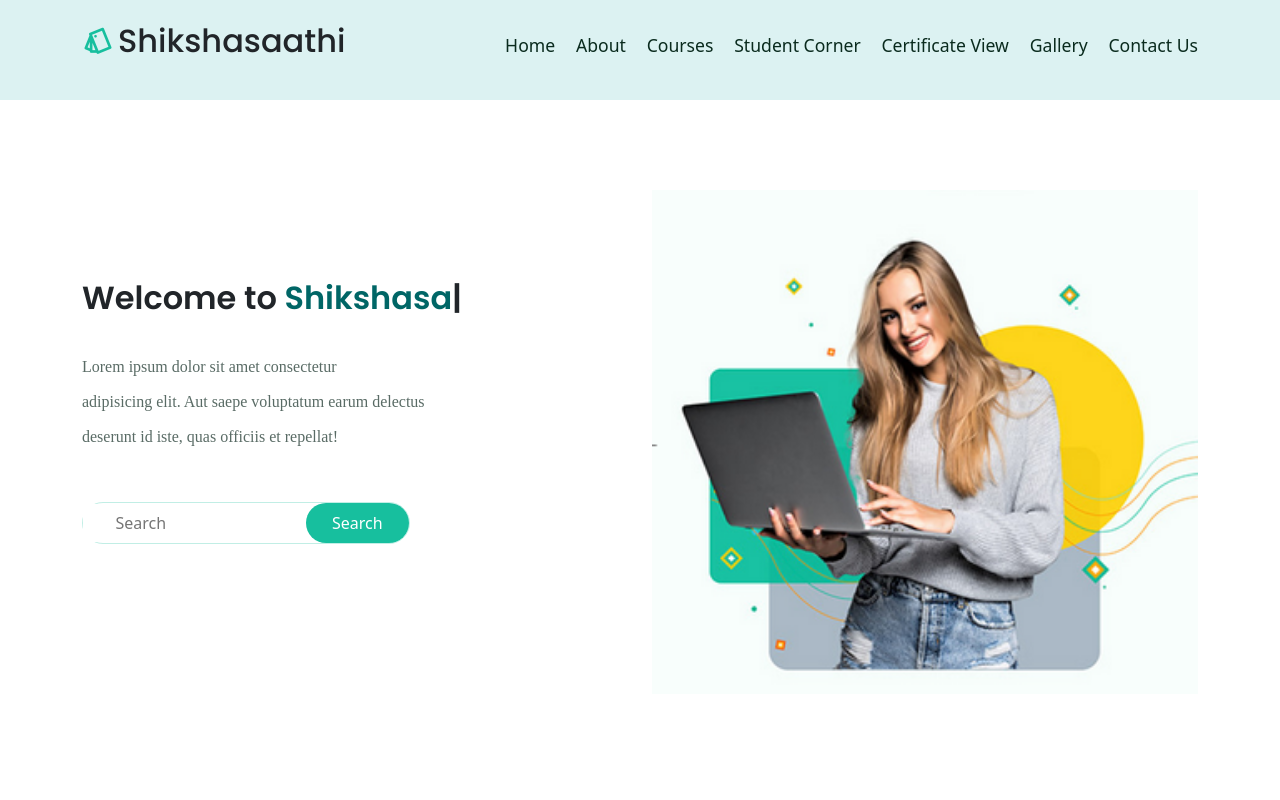
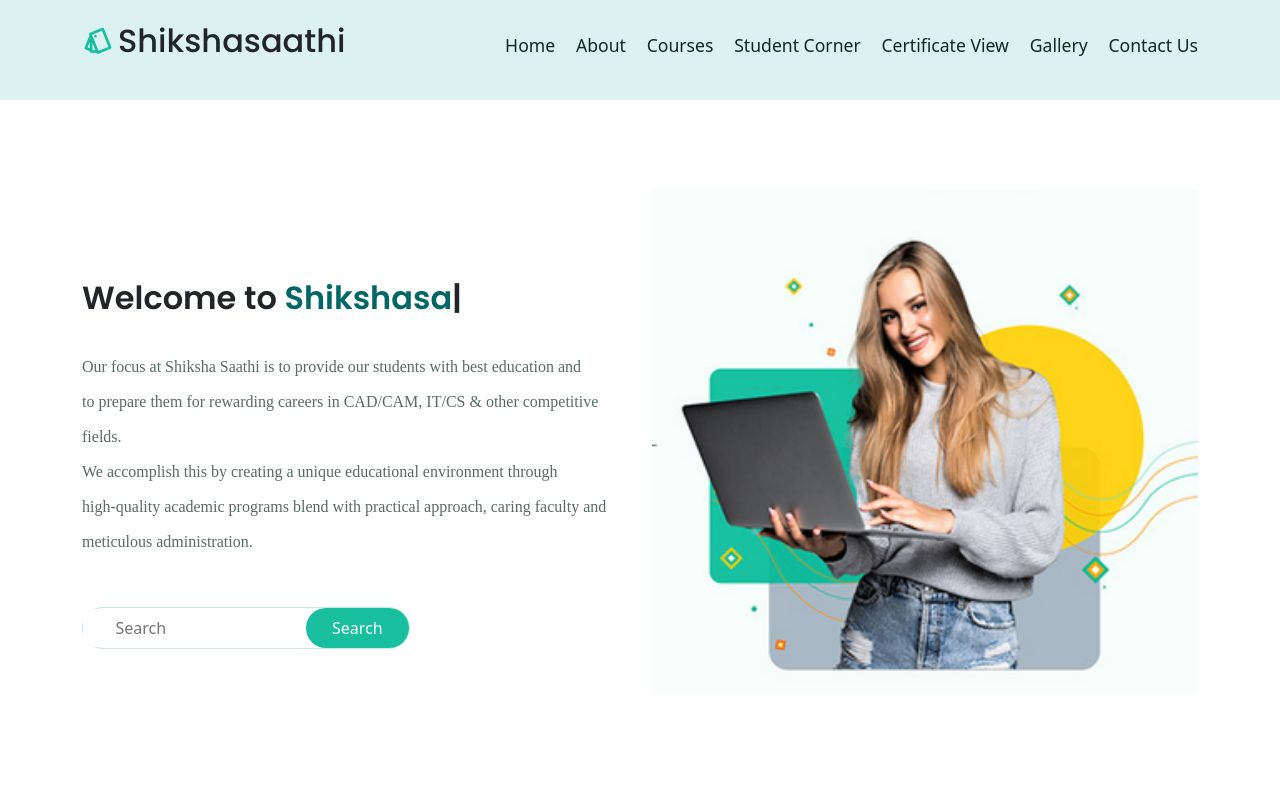
Before and after one commit to Sahindtech/shikshasaathi.org, a React (Create React App) app in the folder frontend/: page / in a window 1280 px wide. Shown: the top 800 px of the page. Built offline with nearby package versions, Linux system fonts and the light colour scheme; a web font is replaced by a local one.

Commit message:
herosection changed

```diff
--- a/frontend/package.json
+++ b/frontend/package.json
@@ -21,6 +21,7 @@
     "remixicon": "^4.1.0",
     "slick-carousel": "^1.8.1",
     "swiper": "^11.0.6",
+    "typed.js": "^2.1.0",
     "web-vitals": "^2.1.4"
   },
   "scripts": {
--- a/frontend/src/pages/Home.jsx
+++ b/frontend/src/pages/Home.jsx
@@ -34,12 +34,18 @@ const Home = () => {
             <Col lg="6" md="6">
               <div className="hero__content">
                 <h2 className="mb-4 hero__title">
-                     Welcome to  <TypedText />
+                  Welcome to <TypedText />
                 </h2>
                 <p className="mb-5">
-                  Lorem ipsum dolor sit amet consectetur <br /> adipisicing
-                  elit. Aut saepe voluptatum earum delectus <br /> deserunt id
-                  iste, quas officiis et repellat!
+                  Our focus at Shiksha Saathi is to provide our students with
+                  best education and
+                  <br />
+                  to prepare them for rewarding careers in CAD/CAM, IT/CS &
+                  other competitive fields. <br />
+                  We accomplish this by creating a unique educational
+                  environment through <br />
+                  high-quality academic programs blend with practical approach,
+                  caring faculty and meticulous administration.
                 </p>
               </div>
               <div className="search">
```
Also changed, not shown: 1 other file (tests, documents, lock files or other folders).
